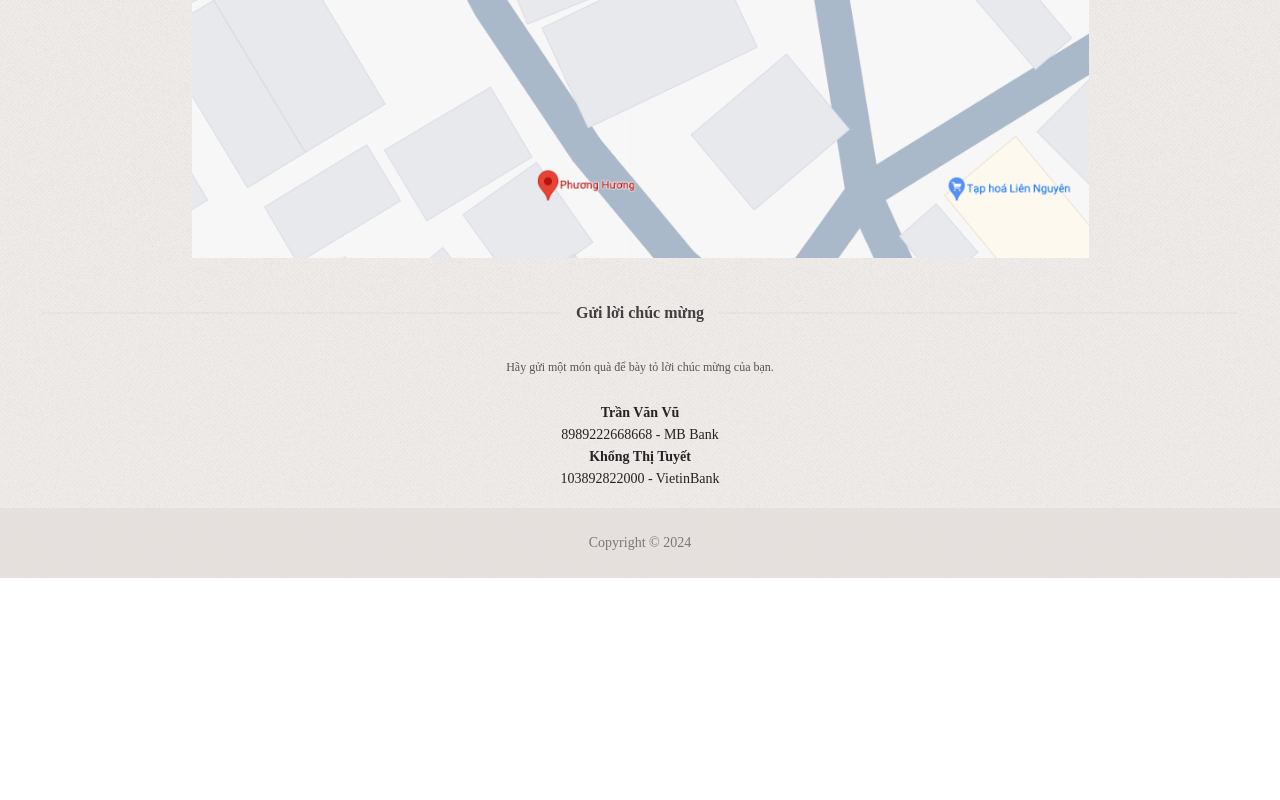
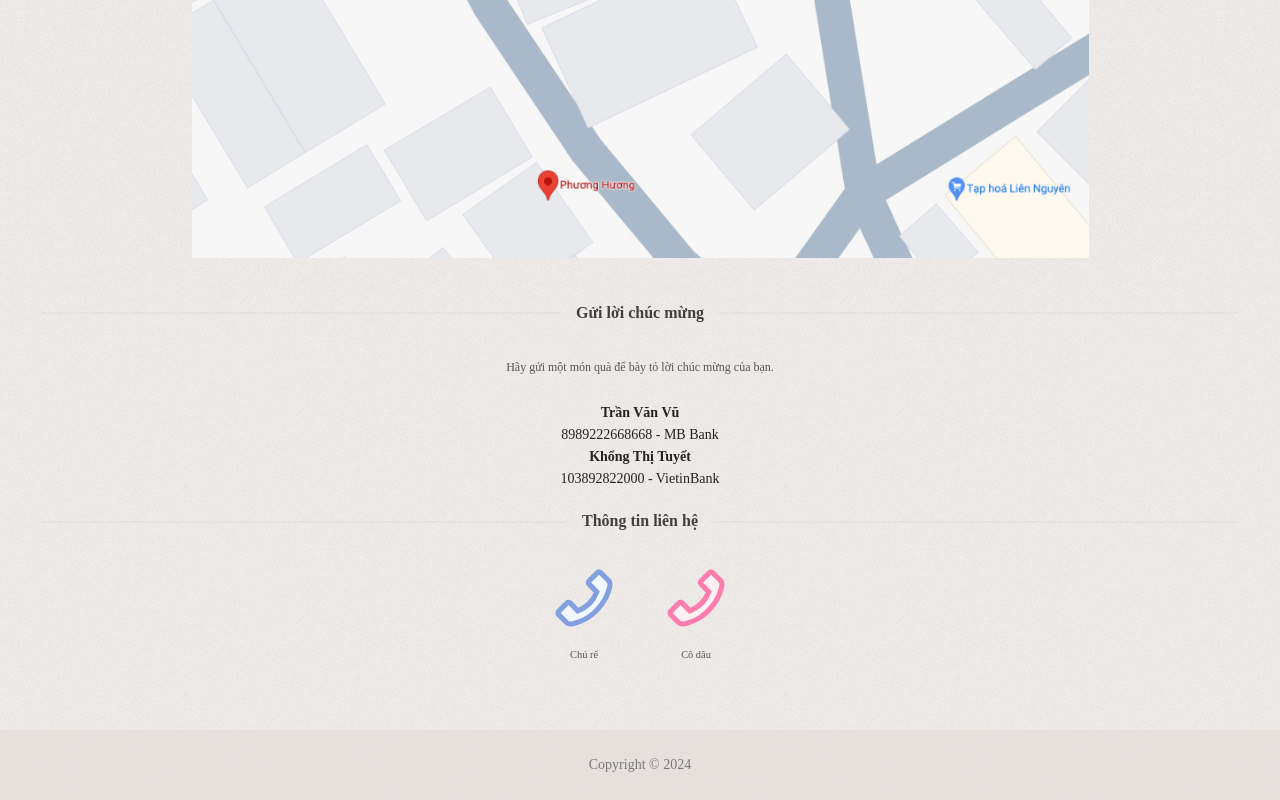
Before and after one commit to nguyenvantuan2391996/wedding-template, a React (Create React App) app: page / in a window 1280 px wide. Shown: the part 2542-3342 px from the top of the page. Before the commit the page ends 3120 px from the top, so only its background shows below. Built offline with nearby package versions, Linux system fonts and the light colour scheme.

Commit message:
feat: wedding

```diff
--- a/src/App.tsx
+++ b/src/App.tsx
@@ -8,6 +8,7 @@ import Location from "./Components/Location";
 import CongratulatoryMoney from "./Components/CongratulatoryMoney";
 // import Share from "./Components/Share";
 import GroovePaper from "./Assets/GroovePaper.png";
+import Contact from "./Components/Contact";
 
 const { Footer } = Layout;
 
@@ -19,6 +20,7 @@ const App = () => {
       <Gallery />
       <Location />
       <CongratulatoryMoney />
+      <Contact />
       {/*<Share />*/}
       <Footer
         style={{
--- /dev/null
+++ b/src/Components/Contact.tsx
@@ -0,0 +1,73 @@
+import React from "react";
+import { Divider } from "antd";
+import { PhoneTwoTone } from "@ant-design/icons";
+import styled from "styled-components";
+import GroovePaper from "../Assets/GroovePaper.png";
+
+const Wrapper = styled.div`
+  background: #efebe9;
+  background-image: url(${GroovePaper});
+  padding-left: 42px;
+  padding-right: 42px;
+  padding-bottom: 18px;
+  width: 100%;
+  text-align: center;
+`;
+
+const Title = styled.p`
+  font-size: 2vh;
+  font-weight: bold;
+  opacity: 0.85;
+  margin-bottom: 0;
+`;
+
+const SubContent = styled.p`
+  font-size: 1.3vh;
+  line-height: 1.75;
+  opacity: 0.75;
+  margin-bottom: 24px;
+`;
+
+const ContactButton = styled.div`
+  display: inline-block;
+  text-align: center;
+  margin-left: 24px;
+  margin-right: 24px;
+  margin-bottom: 24px;
+`;
+
+const Contact = () => {
+  return (
+    <Wrapper>
+      <Divider plain style={{ marginTop: 0, marginBottom: 32 }}>
+        <Title>Thông tin liên hệ</Title>
+      </Divider>
+      <ContactButton
+        onClick={() => {
+          window.location.href = "tel://0968298850";
+        }}
+      >
+        <PhoneTwoTone
+          style={{ fontSize: 64, marginBottom: 16 }}
+          twoToneColor="#829fe0"
+        />
+        <br />
+        <SubContent>Chú rể</SubContent>
+      </ContactButton>
+      <ContactButton
+        onClick={() => {
+          window.location.href = "tel://0866828220";
+        }}
+      >
+        <PhoneTwoTone
+          style={{ fontSize: 64, marginBottom: 16 }}
+          twoToneColor="#fe7daf"
+        />
+        <br />
+        <SubContent>Cô dâu</SubContent>
+      </ContactButton>
+    </Wrapper>
+  );
+};
+
+export default Contact;
--- a/src/Components/Location.tsx
+++ b/src/Components/Location.tsx
@@ -32,7 +32,7 @@ const Location = () => {
   return (
     <Wrapper>
       <Divider plain style={{ marginTop: 0, marginBottom: 32 }}>
-        <Title>Đường đi</Title>
+        <Title>Địa chỉ nhà trai</Title>
       </Divider>
       <Content>{WEDDING_LOCATION}</Content>
 
```
